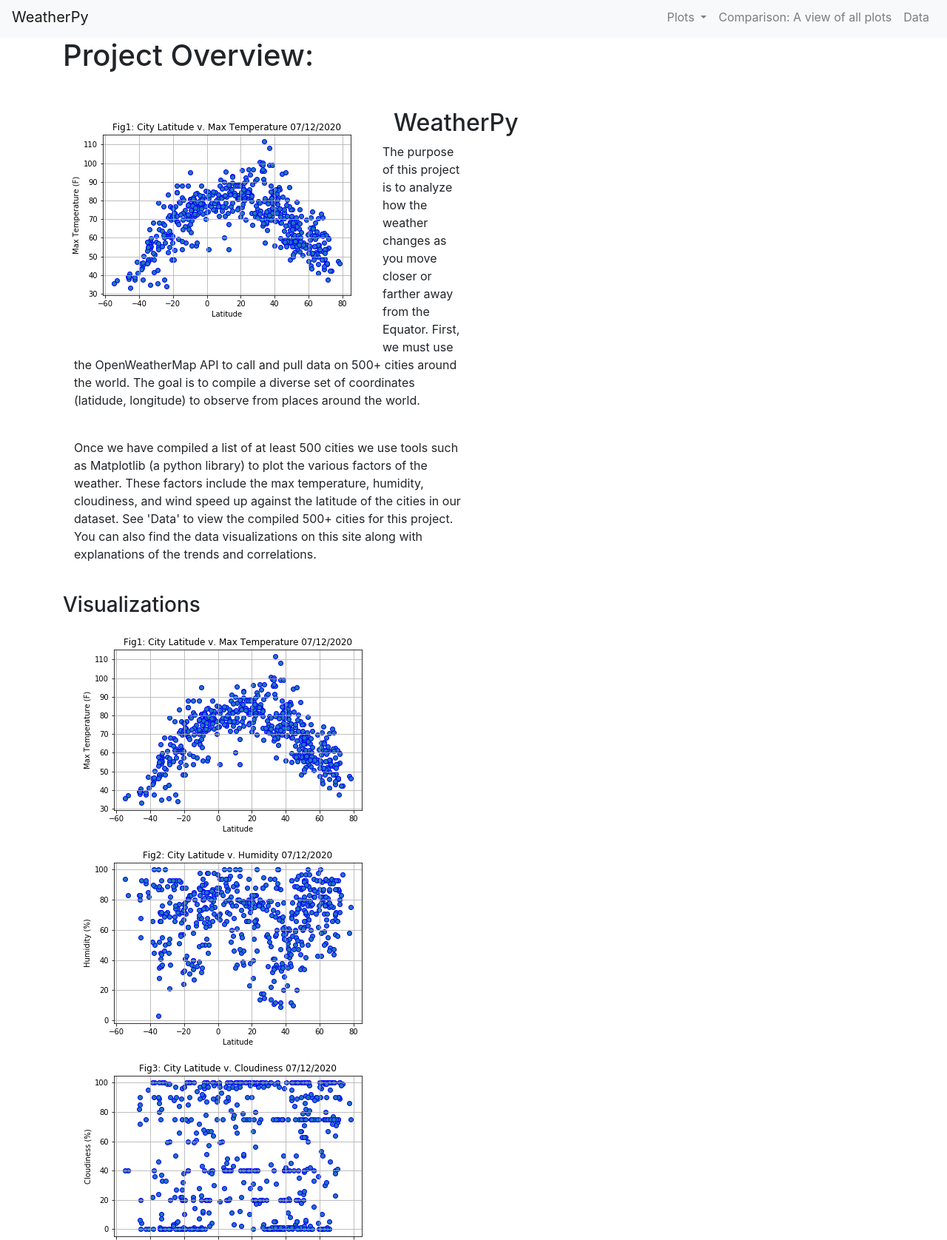
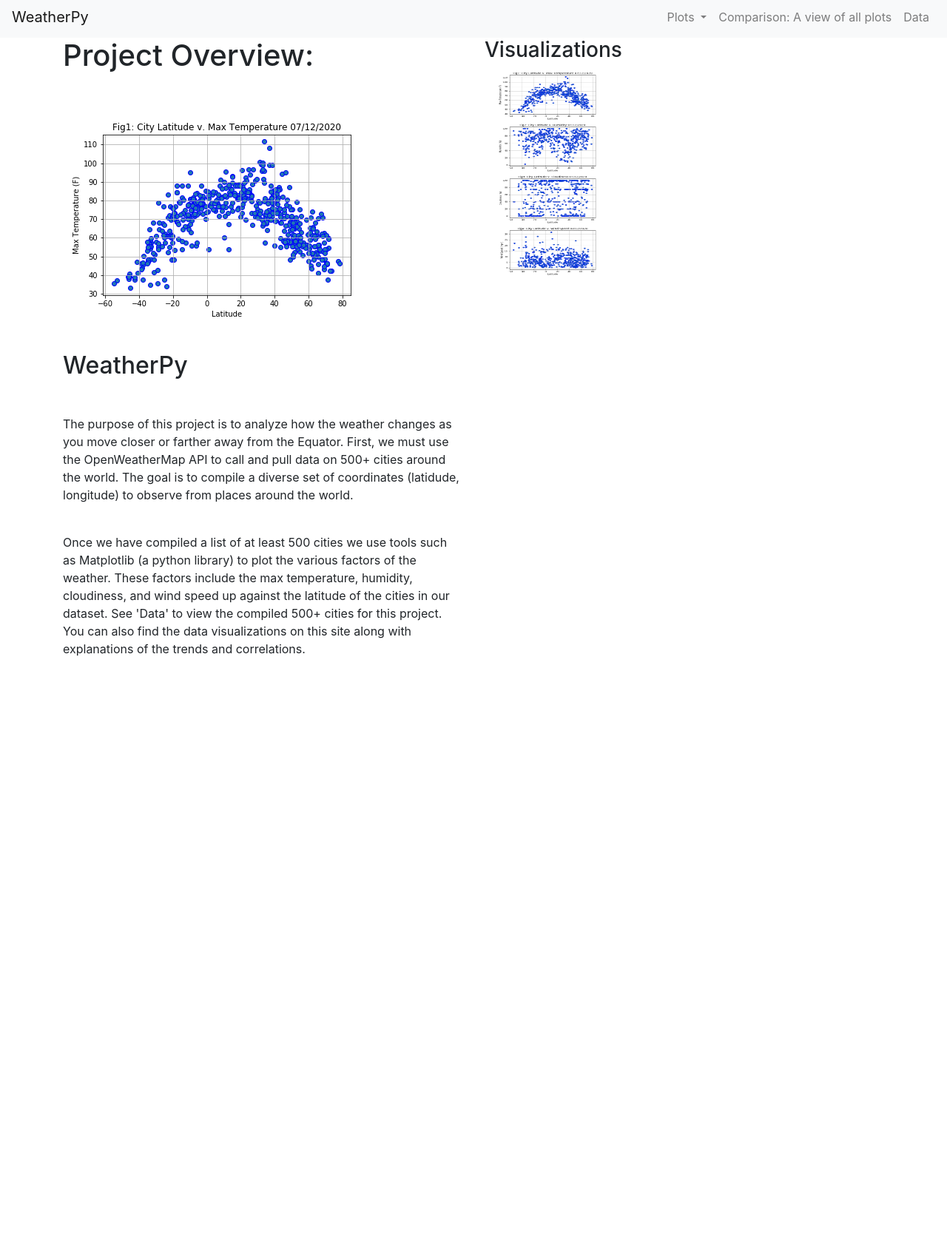
Before and after one commit to minerva-b/Web-Design-Challenge, a plain HTML site: page WebVisualizations/Resources/main.html in a window 1280 px wide. Shown: the part 5-1681 px from the top of the page at 74% size. After the commit the page ends 934 px from the top, so only its background shows below. Drawn offline with nearby package versions, Linux system fonts and the light colour scheme.

Commit message:
Updating to show sidebar when using large screen-size

```diff
--- a/WebVisualizations/Resources/main.html
+++ b/WebVisualizations/Resources/main.html
@@ -4,10 +4,11 @@
 <head>
 
   <meta charset="UTF-8">
-  <title>Homepage</title>
+  <title>Homepage - WeatherPy</title>
 
   <!-- Bootstrap CDN -->
-  <link rel="stylesheet" href="https://stackpath.bootstrapcdn.com/bootstrap/4.3.1/css/bootstrap.min.css" integrity="sha384-ggOyR0iXCbMQv3Xipma34MD+dH/1fQ784/j6cY/iJTQUOhcWr7x9JvoRxT2MZw1T" crossorigin="anonymous">
+  <link rel="stylesheet" href="https://stackpath.bootstrapcdn.com/bootstrap/4.3.1/css/bootstrap.min.css"
+    integrity="sha384-ggOyR0iXCbMQv3Xipma34MD+dH/1fQ784/j6cY/iJTQUOhcWr7x9JvoRxT2MZw1T" crossorigin="anonymous">
 
   <!-- Creating path to stylesheet -->
   <link rel="stylesheet" href="style.css">
@@ -19,14 +20,16 @@
   <!-- Creating the Navigation bar w/ dropdown menu -->
   <nav class="navbar navbar-expand-lg navbar-light bg-light">
     <a class="navbar-brand" href="main.html">WeatherPy</a>
-      <button class="navbar-toggler" type="button" data-toggle="collapse" data-target="#navbarSupportedContent" aria-controls="navbarSupportedContent" aria-expanded="false" aria-label="Toggle navigation">
+    <button class="navbar-toggler" type="button" data-toggle="collapse" data-target="#navbarSupportedContent"
+      aria-controls="navbarSupportedContent" aria-expanded="false" aria-label="Toggle navigation">
       <span class="navbar-toggler-icon"></span>
     </button>
 
     <div class="collapse navbar-collapse flex-row-reverse" id="navbarSupportedContent">
       <ul class="navbar-nav">
         <li class="nav-item dropdown">
-            <a class="nav-link dropdown-toggle" href="#" id="navbarDropdown" role="button" data-toggle="dropdown" aria-haspopup="true" aria-expanded="false">
+          <a class="nav-link dropdown-toggle" href="#" id="navbarDropdown" role="button" data-toggle="dropdown"
+            aria-haspopup="true" aria-expanded="false">
             Plots
           </a>
           <div class="dropdown-menu" aria-labelledby="navbarDropdown">
@@ -48,15 +51,12 @@
 
   <!-- Creating the Landing Page (Home) -->
   <div class="container">
+    <div class="row">
+      <div class="col-lg-6">
+        <h1>Project Overview:</h1>
 
-    <!-- Title of Homepage -->
-    <div class="row">
-      <div class="col-lg-12">
-        <h1>Project Overview:</h1>
         <!-- This helps create space between sections of text -->
         <p>&nbsp;</p>
-      </div>
-    </div>
 
         <!-- Image Preview -->
         <div class="float-left">
@@ -64,52 +64,64 @@
           <p>&nbsp;</p>
         </div>
 
-    <!-- Subheader -->
-    <div class="row">
-      <div class="col-lg-6">
         <h2>WeatherPy</h2>
-      </div>
+        <p>&nbsp;</p>
+
+        <!-- Paragraghs - Explanation of Project -->
+        <p1>The purpose of this project is to analyze how the weather changes as you move closer or farther away from
+          the Equator. First, we must use the OpenWeatherMap API to call and pull data on 500+ cities around the world.
+          The goal is to compile a diverse set of coordinates (latidude, longitude) to observe from places around the
+          world.</p1>
+        <p>&nbsp;</p>
+
+        <p2>Once we have compiled a list of at least 500 cities we use tools such as Matplotlib (a python library) to
+          plot the various factors of the weather. These factors include the max temperature, humidity, cloudiness, and
+          wind speed up against the latitude of the cities in our dataset. See 'Data' to view the compiled 500+ cities
+          for this project. You can also find the data visualizations on this site along with explanations of the trends
+          and correlations.</p2>
+        <p>&nbsp;</p>
+
       </div>
 
-    <!-- Paragraghs - Explanation of Project -->
-    <div class="col-md-6">
-      <p1>The purpose of this project is to analyze how the weather changes as you move closer or farther away from the Equator. First, we must use the OpenWeatherMap API to call and pull data on 500+ cities around the world. The goal is to compile a diverse set of coordinates (latidude, longitude) to observe from places around the world.</p1>
-    </div>
-    <p>&nbsp;</p>
-
-    <div class="col-md-6">
-      <p2>Once we have compiled a list of at least 500 cities we use tools such as Matplotlib (a python library) to plot the various factors of the weather. These factors include the max temperature, humidity, cloudiness, and wind speed up against the latitude of the cities in our dataset. See 'Data' to view the compiled 500+ cities for this project. You can also find the data visualizations on this site along with explanations of the trends and correlations.</p2>
-    </div>
-    <p>&nbsp;</p>
-  </div>
 
     <!-- This section is for the visualizations side bar -->
-  <div class="container">
-
-    <!-- Subheader -->
-    <div class="row">
           <div class="col-lg-3">
           <h3>Visualizations</h3>
-        <!-- These are full wide on a medium screen, half wide on a small screen, 1/4 wide on an extra small screen-->
-        <div class="col-3 col-sm-6 col-md-12" class="pull-left" href="max_temp.html">
-          <img src="../Visualizations/Fig1.png" class="rounded" alt="Latitude_v_Max_Temp">
+
+          <!-- The following image works as a link: -->
+          <div class="col-lg-3">
+            <a href="max_temp.html">
+              <img alt="Latitude_v_Max_Temp" src="../Visualizations/Fig1.png" width="150" height="70">
+            </a>
           </div>
-        <div class="col-3 col-sm-6 col-md-12" class="pull-left" href="humidity.html">
-          <img src="../Visualizations/Fig2.png" class="rounded" alt="Latitude_v_Humidity">
+          <div class="col-lg-3">
+            <a href="humidity.html">
+              <img alt="Latitude_v_Humidity" src="../Visualizations/Fig2.png" width="150" height="70">
+            </a>
           </div>
-        <div class="col-3 col-sm-6 col-md-12" class="pull-right" href="cloudiness.html">
-          <img src="../Visualizations/Fig3.png" class="rounded" alt="Latitude_v_Cloudiness">
+          <div class="col-lg-3">
+            <a href="cloudiness.html">
+              <img alt="Latitude_v_Cloudiness" src="../Visualizations/Fig3.png" width="150" height="70">
+            </a>
           </div>
-        <div class="col-3 col-sm-6 col-md-12" class="pull-right" href="wind_speed.html">
-          <img src="../Visualizations/Fig4.png" class="rounded" alt="Latitude_v_Wind_Speed">
+          <div class="col-lg-3">
+            <a href="wind_speed.html">
+              <img alt="Latitude_v_Wind_Speed" src="../Visualizations/Fig4.png" width="150" height="70">
+            </a>
           </div>
         </div>
       </div>
     </div>
 
-<script src="https://code.jquery.com/jquery-3.3.1.slim.min.js" integrity="sha384-q8i/X+965DzO0rT7abK41JStQIAqVgRVzpbzo5smXKp4YfRvH+8abtTE1Pi6jizo" crossorigin="anonymous"></script>
-<script src="https://cdnjs.cloudflare.com/ajax/libs/popper.js/1.14.7/umd/popper.min.js" integrity="sha384-UO2eT0CpHqdSJQ6hJty5KVphtPhzWj9WO1clHTMGa3JDZwrnQq4sF86dIHNDz0W1" crossorigin="anonymous"></script>
-<script src="https://stackpath.bootstrapcdn.com/bootstrap/4.3.1/js/bootstrap.min.js" integrity="sha384-JjSmVgyd0p3pXB1rRibZUAYoIIy6OrQ6VrjIEaFf/nJGzIxFDsf4x0xIM+B07jRM" crossorigin="anonymous"></script>
+    <script src="https://code.jquery.com/jquery-3.3.1.slim.min.js"
+      integrity="sha384-q8i/X+965DzO0rT7abK41JStQIAqVgRVzpbzo5smXKp4YfRvH+8abtTE1Pi6jizo"
+      crossorigin="anonymous"></script>
+    <script src="https://cdnjs.cloudflare.com/ajax/libs/popper.js/1.14.7/umd/popper.min.js"
+      integrity="sha384-UO2eT0CpHqdSJQ6hJty5KVphtPhzWj9WO1clHTMGa3JDZwrnQq4sF86dIHNDz0W1"
+      crossorigin="anonymous"></script>
+    <script src="https://stackpath.bootstrapcdn.com/bootstrap/4.3.1/js/bootstrap.min.js"
+      integrity="sha384-JjSmVgyd0p3pXB1rRibZUAYoIIy6OrQ6VrjIEaFf/nJGzIxFDsf4x0xIM+B07jRM"
+      crossorigin="anonymous"></script>
 
 </body>
 
```
Lines whose indentation alone changed are shown as unchanged.
